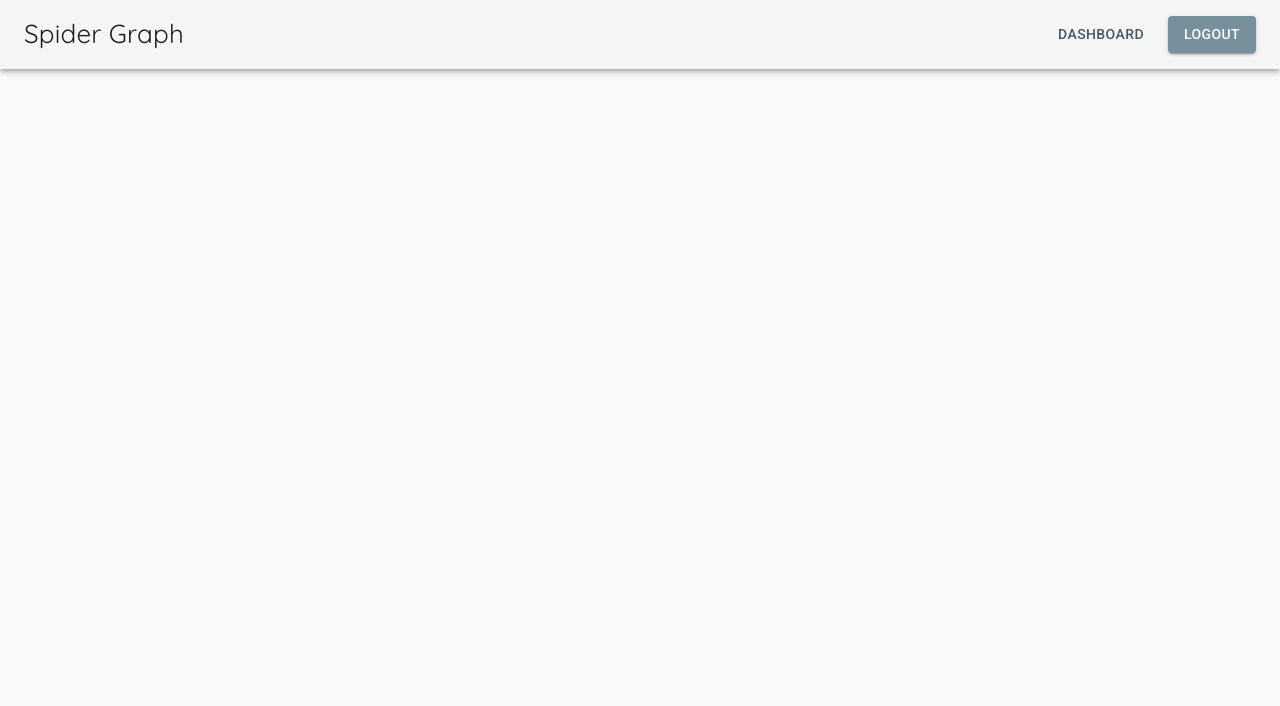
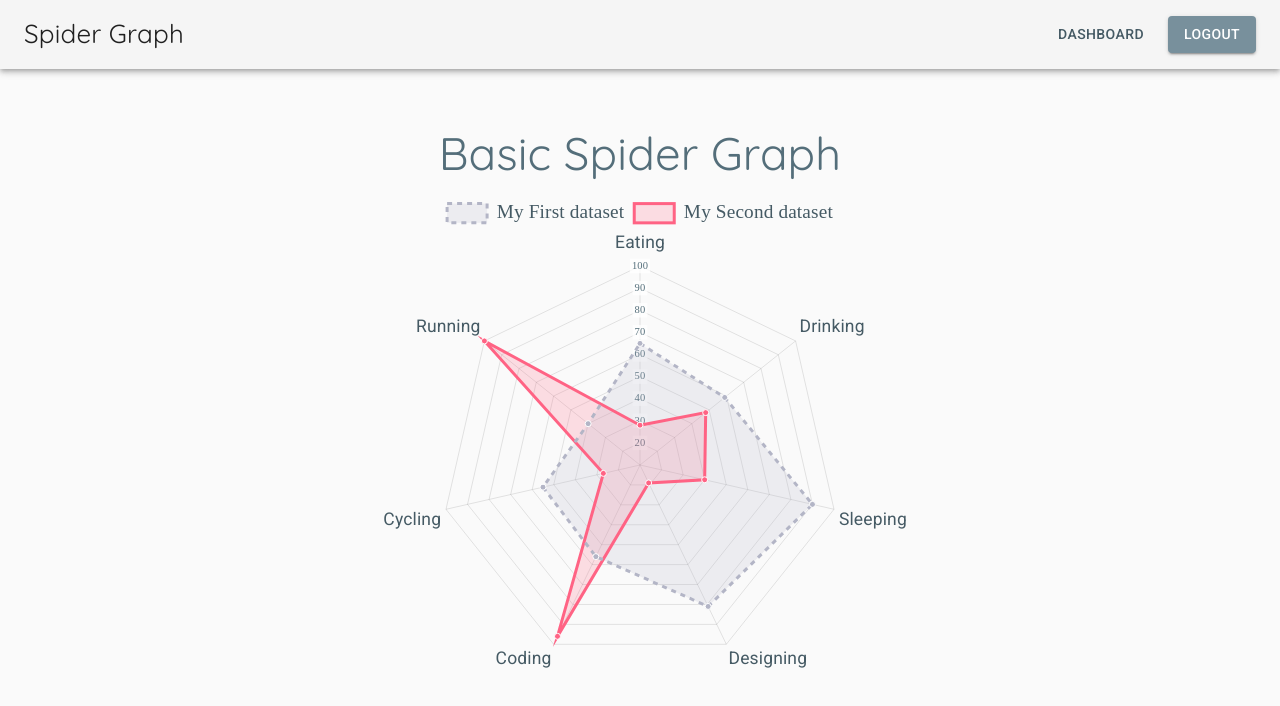
Before and after one commit to Spider-Graph-1/Front-End, a React (Create React App) app: page /graph-demo in a window 1280 px wide. Shown: the top 706 px of the page. Built offline with nearby package versions, Linux system fonts and the light colour scheme; sample sign-in values are in the browser's storage; a web font is replaced by a local one.

Commit message:
Demo of what the graph could look like

```diff
--- a/src/app/App.jsx
+++ b/src/app/App.jsx
@@ -25,7 +25,7 @@ import Navbar from './Navbar';
 import BrettApp from './Brett/BrettApp';
 import Register from '../features/auth/Register';
 import Login from '../features/auth/Login';
-// import ViewGraph from '../features/graph/ViewGraph';
+import ViewGraph from '../features/graph/ViewGraph';
 
 const useStyles = makeStyles(() => ({
   title: {
@@ -54,7 +54,7 @@ const App = () => {
             Spider Graph
           </Typography>
         )}
-        <Container maxWidth="sm">
+        <Container>
           <Switch>
             <Route
               exact
@@ -70,6 +70,7 @@ const App = () => {
               }}
             />
             <PrivateRoute exact path="/dashboard" component={BrettApp} />
+            <PrivateRoute exact path="/graph-demo" component={ViewGraph} />
           </Switch>
         </Container>
       </Router>
--- a/src/app/theme.js
+++ b/src/app/theme.js
@@ -3,6 +3,13 @@ import { createMuiTheme, responsiveFontSizes } from '@material-ui/core/styles';
 import { blueGrey, deepOrange } from '@material-ui/core/colors';
 
 const theme = createMuiTheme({
+  props: {
+    MuiTypography: {
+      variantMapping: {
+        body1: 'p',
+      },
+    },
+  },
   typography: {
     h1: {
       fontFamily: "'Quicksand', sans-serif",
--- a/src/features/auth/Login.jsx
+++ b/src/features/auth/Login.jsx
@@ -7,6 +7,7 @@ import {
   Paper,
   TextField,
   Typography,
+  Container,
 } from '@material-ui/core';
 import { login, setReturningUser } from './authSlice';
 import useAuthForm from './useAuthForm';
@@ -32,6 +33,7 @@ const Login = () => {
   };
 
   return (
+    <Container maxWidth="sm">
       <Fade in timeout={300}>
         <Paper className={classes.paper}>
           <Box py="1.5rem">
@@ -102,6 +104,7 @@ const Login = () => {
           </Box>
         </Paper>
       </Fade>
+    </Container>
   );
 };
 
--- a/src/features/auth/Register.jsx
+++ b/src/features/auth/Register.jsx
@@ -9,6 +9,7 @@ import {
   TextField,
   Typography,
   Grow,
+  Container,
 } from '@material-ui/core';
 import CheckIcon from '@material-ui/icons/Check';
 import { register, setReturningUser } from './authSlice';
@@ -66,6 +67,7 @@ const Register = () => {
   };
 
   return (
+    <Container maxWidth="sm">
       <Fade in timeout={300}>
         <Paper className={classes.paper}>
           <Box py="1.5rem">
@@ -188,6 +190,7 @@ const Register = () => {
           </Box>
         </Paper>
       </Fade>
+    </Container>
   );
 };
 
--- a/src/features/graph/ViewGraph.jsx
+++ b/src/features/graph/ViewGraph.jsx
@@ -1,10 +1,123 @@
-import React from 'react';
-import { Typography } from '@material-ui/core';
+import React, { useState, useEffect } from 'react';
+import { Radar } from 'react-chartjs-2';
+import { Box } from '@material-ui/core';
+import theme from '../../app/theme';
+import useWindowSize from '../../utils/useWindowSize';
 
-const ViewGraph = () => (
-  <Typography align="center" color="textPrimary" variant="h1">
-    Graph
-  </Typography>
-);
+const initialFontSizes = {
+  title: 3.25 * theme.typography.fontSize,
+  keys: 1.375 * theme.typography.fontSize,
+  pointLabels: 1.25 * theme.typography.fontSize,
+  ticks: 0.75 * theme.typography.fontSize,
+  tooltip: 1.125 * theme.typography.fontSize,
+};
 
+const ViewGraph = () => {
+  const size = useWindowSize();
+  const [fontSizes, setFontSizes] = useState(initialFontSizes);
+
+  useEffect(() => {
+    if (size.width / size.height < 0.8) {
+      setFontSizes((sizes) => {
+        return {
+          ...sizes,
+          title: 2.625 * theme.typography.fontSize,
+          keys: 1.25 * theme.typography.fontSize,
+          pointLabels: 1.125 * theme.typography.fontSize,
+          tooltip: 0.875 * theme.typography.fontSize,
+        };
+      });
+    } else {
+      setFontSizes(initialFontSizes);
+    }
+  }, [size.height, size.width]);
+
+  const data = {
+    labels: [
+      'Eating',
+      'Drinking',
+      'Sleeping',
+      'Designing',
+      'Coding',
+      'Cycling',
+      'Running',
+    ],
+    datasets: [
+      {
+        label: 'My First dataset',
+        backgroundColor: 'rgba(179,181,198,0.2)',
+        borderColor: 'rgba(179,181,198,1)',
+        borderDash: [5, 5],
+        pointBackgroundColor: 'rgba(179,181,198,1)',
+        pointBorderColor: '#fff',
+        pointHoverBackgroundColor: '#fff',
+        pointHoverBorderColor: 'rgba(179,181,198,1)',
+        data: [65, 59, 90, 81, 56, 55, 40],
+      },
+      {
+        label: 'My Second dataset',
+        backgroundColor: 'rgba(255,99,132,0.2)',
+        borderColor: 'rgba(255,99,132,1)',
+        borderDash: [],
+        pointBackgroundColor: 'rgba(255,99,132,1)',
+        pointBorderColor: '#fff',
+        pointHoverBackgroundColor: '#fff',
+        pointHoverBorderColor: 'rgba(255,99,132,1)',
+        data: [28, 48, 40, 19, 96, 27, 100],
+      },
+    ],
+  };
+
+  const options = {
+    maintainAspectRatio: false,
+    title: {
+      display: true,
+      fontColor: theme.palette.text.secondary,
+      fontFamily: theme.typography.h1.fontFamily,
+      fontSize: fontSizes.title,
+      fontStyle: 'normal',
+      text: 'Basic Spider Graph',
+    },
+    layout: {
+      padding: {
+        top: 50,
+      },
+    },
+    legend: {
+      labels: {
+        fontColor: theme.palette.text.primary,
+        fontFamily: theme.typography.h2.fontFamily,
+        fontSize: fontSizes.keys,
+      },
+    },
+    tooltips: {
+      backgroundColor: theme.palette.secondary.dark,
+      titleFontFamily: theme.typography.body1.fontFamily,
+      titleFontSize: fontSizes.tooltip,
+      titleFontStyle: theme.typography.body1.fontStyle,
+      bodyFontFamily: theme.typography.body1.fontFamily,
+      bodyFontSize: fontSizes.tooltip,
+    },
+    scale: {
+      pointLabels: {
+        fontColor: theme.palette.text.primary,
+        fontFamily: theme.typography.body1.fontFamily,
+        fontSize: fontSizes.pointLabels,
+      },
+      ticks: {
+        fontColor: theme.palette.text.secondary,
+        fontFamily: theme.typography.caption.fontFamily,
+        fontSize: fontSizes.ticks,
+      },
+    },
+  };
+
+  return (
+    <Box
+      height={size.width / size.height > 0.8 ? size.height - 200 : size.width}
+    >
+      <Radar data={data} options={options} />
+    </Box>
+  );
+};
 export default ViewGraph;
--- /dev/null
+++ b/src/utils/useWindowSize.js
@@ -0,0 +1,32 @@
+import { useState, useEffect, useCallback } from 'react';
+
+const useWindowSize = () => {
+  const isClient = typeof window === 'object';
+
+  const getSize = useCallback(
+    () => ({
+      width: isClient ? window.innerWidth : undefined,
+      height: isClient ? window.innerHeight : undefined,
+    }),
+    [isClient]
+  );
+
+  const [windowSize, setWindowSize] = useState(getSize);
+
+  useEffect(() => {
+    if (!isClient) {
+      return false;
+    }
+
+    function handleResize() {
+      setWindowSize(getSize());
+    }
+
+    window.addEventListener('resize', handleResize);
+    return () => window.removeEventListener('resize', handleResize);
+  }, [getSize, isClient]);
+
+  return windowSize;
+};
+
+export default useWindowSize;
```
Also changed, not shown: 2 other files (tests, documents, lock files or other folders). Lines whose indentation alone changed are shown as unchanged.
